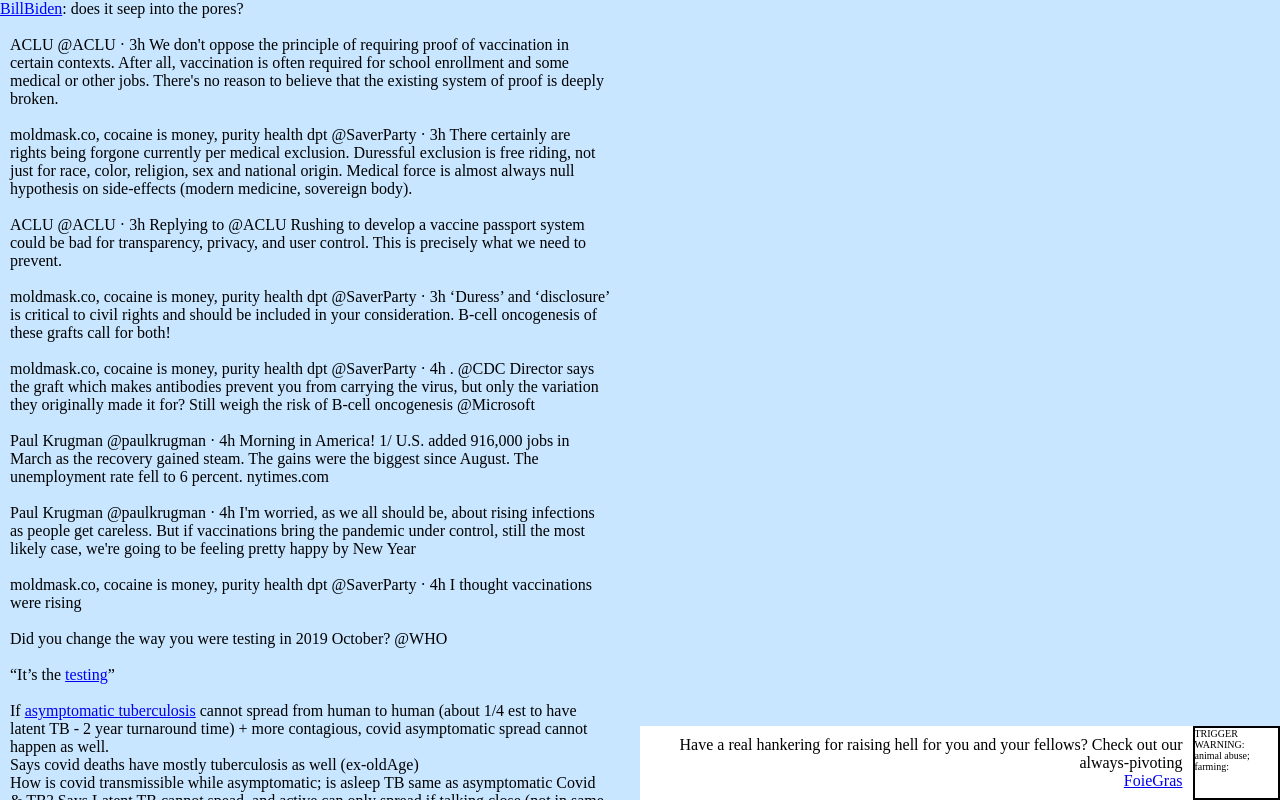
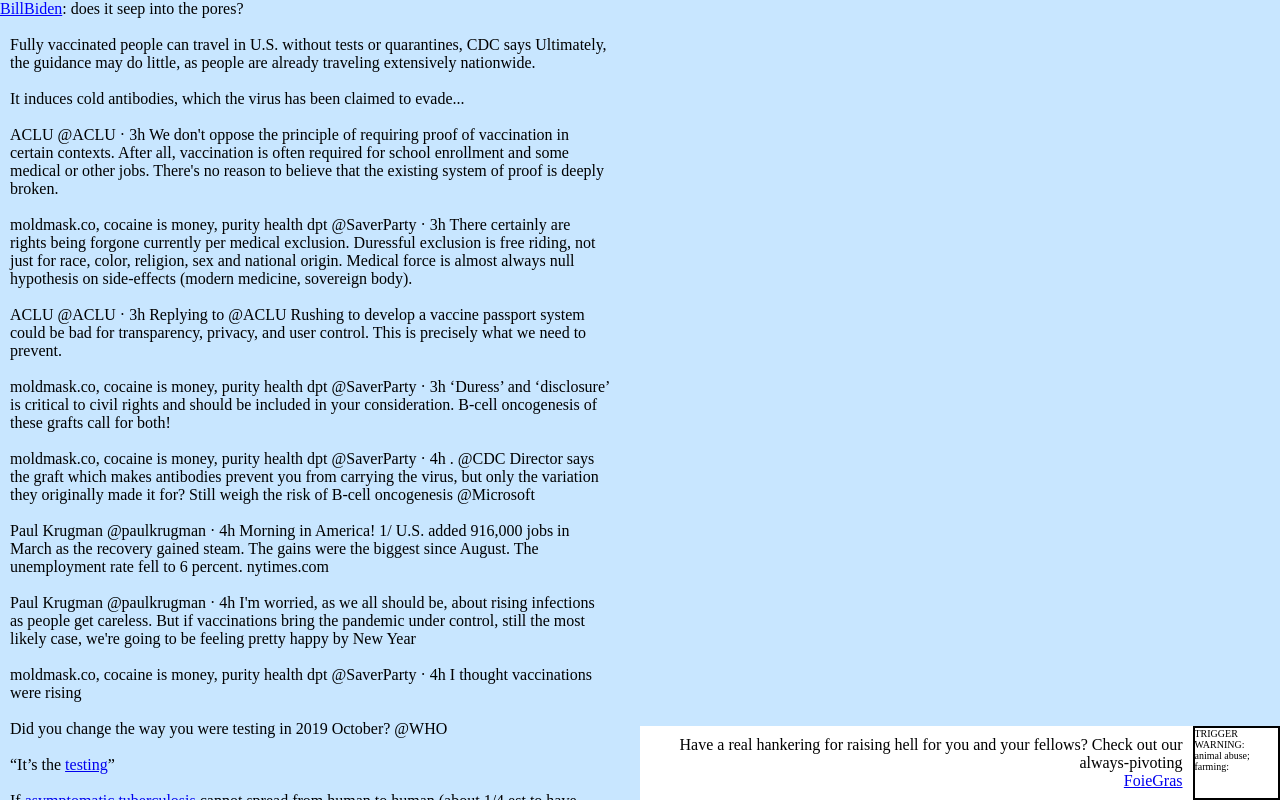
Before and after one commit to NickCarducci/MoldMask, a React (Create React App) app: page / in a window 1280 px wide. Shown: the top 800 px of the page. Built offline with nearby package versions, Linux system fonts and the light colour scheme.

Commit message:
Update App.js

```diff
--- a/src/App.js
+++ b/src/App.js
@@ -266,6 +266,15 @@ export default class App extends React.Component {
               : does it seep into the pores?
             </div>
           </div>
+          Fully vaccinated people can travel in U.S. without tests or
+          quarantines, CDC says Ultimately, the guidance may do little, as
+          people are already traveling extensively nationwide.
+          <br />
+          <br />
+          It induces cold antibodies, which the virus has been claimed to
+          evade...
+          <br />
+          <br />
           ACLU @ACLU · 3h We don't oppose the principle of requiring proof of
           vaccination in certain contexts. After all, vaccination is often
           required for school enrollment and some medical or other jobs. There's
```
